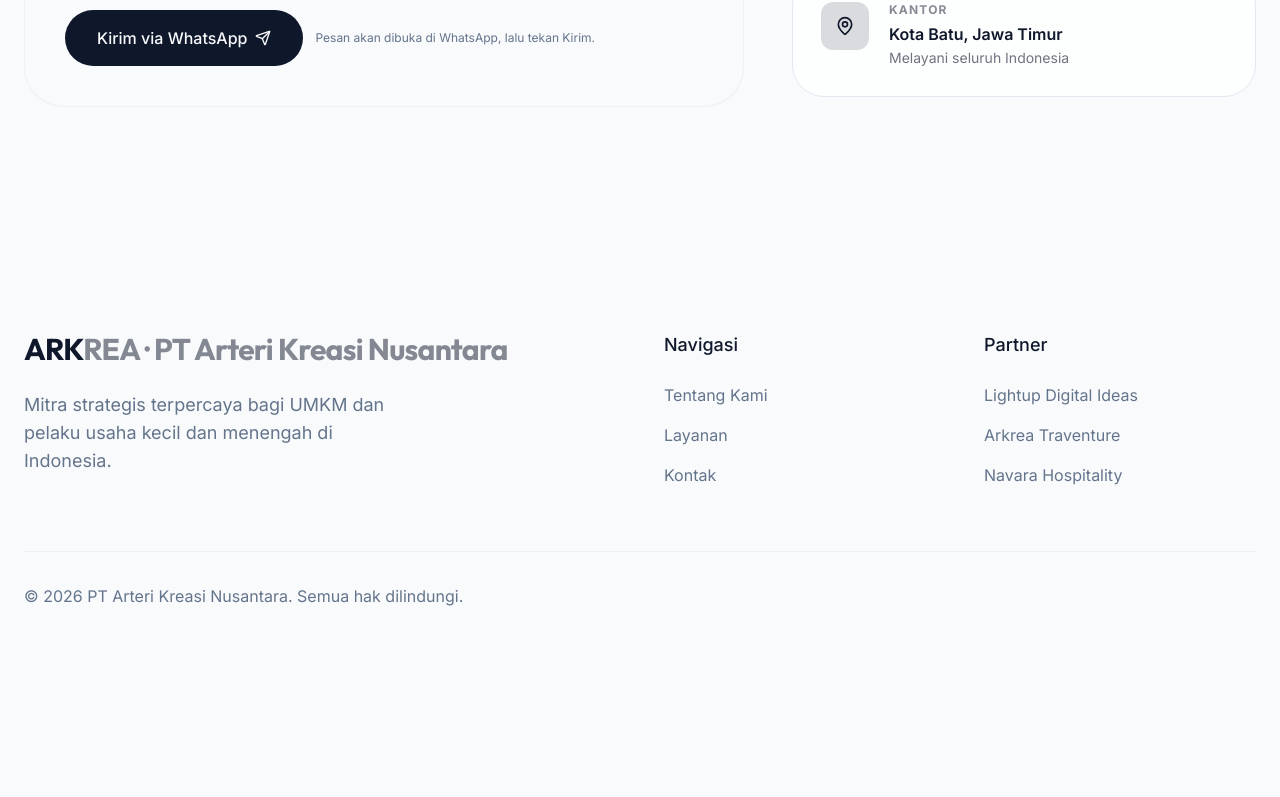
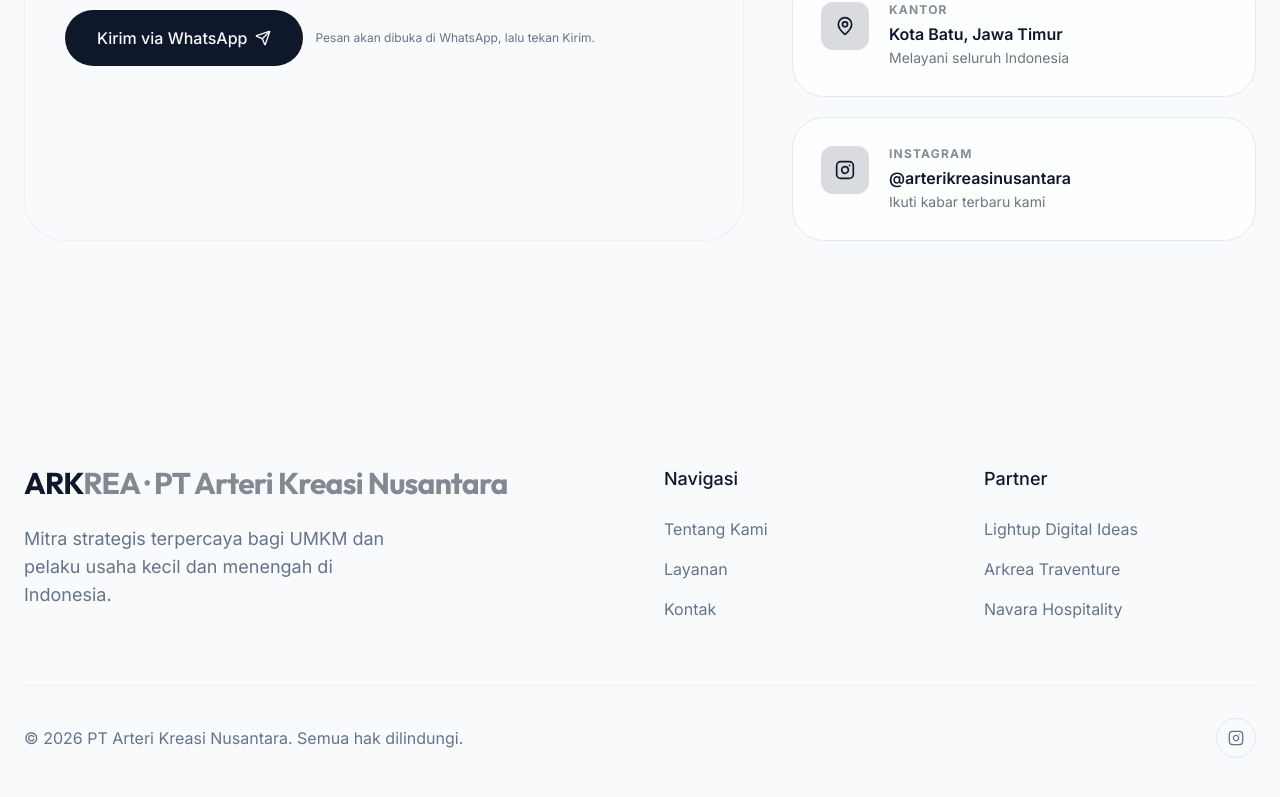
Before and after one commit to topik03/Arkrea, a React (Vite) app: page / in a window 1280 px wide. Shown: the part 9967-10764 px from the top of the page. Before the commit the page ends 10623 px from the top, so only its background shows below. Built offline with nearby package versions, Linux system fonts and the light colour scheme.

Commit message:
Add Instagram links for Arkrea and Traventure

```diff
--- a/src/App.tsx
+++ b/src/App.tsx
@@ -19,6 +19,7 @@
 import HotelNavara from './pages/HotelNavara';
 import OurProfile from './pages/OurProfile';
 import MobileMenu, { scrollAfterClose } from './components/MobileMenu';
+import InstagramIcon from './components/InstagramIcon';
 
 type PageType = 'home' | 'traventure' | 'navara' | 'profile';
 
@@ -102,6 +103,7 @@
 
 const DISCOVERY_SESSION = 'Sesi Diskusi Awal (45 menit)';
 const WHATSAPP_NUMBER = '6285692909283';
+const INSTAGRAM_URL = 'https://www.instagram.com/arterikreasinusantara/';
 
 const formatRupiah = (n: number) => `Rp${n.toLocaleString('id-ID')}`;
 
@@ -2373,6 +2375,14 @@
                     href: 'https://maps.app.goo.gl/fnjZN3ufFZc5YMtq6',
                     target: '_blank',
                   },
+                  {
+                    icon: InstagramIcon,
+                    label: 'Instagram',
+                    value: '@arterikreasinusantara',
+                    sub: 'Ikuti kabar terbaru kami',
+                    href: INSTAGRAM_URL,
+                    target: '_blank',
+                  },
                 ].map((info, i) => (
                   <motion.a
                     key={i}
@@ -2453,9 +2463,17 @@
               </div>
             </div>
 
-            {/* TODO: add LinkedIn / Instagram icons here once the real profile URLs are available */}
             <div className="pt-8 border-t border-border/50 text-muted-foreground flex flex-col md:flex-row justify-between items-center gap-4">
               <p>© {new Date().getFullYear()} PT Arteri Kreasi Nusantara. Semua hak dilindungi.</p>
+              <a
+                href={INSTAGRAM_URL}
+                target="_blank"
+                rel="noopener noreferrer"
+                aria-label="Instagram Arteri Kreasi Nusantara"
+                className="w-10 h-10 rounded-full border border-border flex items-center justify-center hover:text-primary hover:border-primary transition-colors"
+              >
+                <InstagramIcon className="w-4 h-4" />
+              </a>
             </div>
           </div>
         </footer>
--- /dev/null
+++ b/src/components/InstagramIcon.tsx
@@ -0,0 +1,20 @@
+// lucide-react 1.x dropped brand icons, so the Instagram glyph lives here in the same outline style.
+export default function InstagramIcon({ className }: { className?: string }) {
+  return (
+    <svg
+      xmlns="http://www.w3.org/2000/svg"
+      viewBox="0 0 24 24"
+      fill="none"
+      stroke="currentColor"
+      strokeWidth={2}
+      strokeLinecap="round"
+      strokeLinejoin="round"
+      className={className}
+      aria-hidden="true"
+    >
+      <rect x="2" y="2" width="20" height="20" rx="5" ry="5" />
+      <path d="M16 11.37A4 4 0 1 1 12.63 8 4 4 0 0 1 16 11.37z" />
+      <line x1="17.5" y1="6.5" x2="17.51" y2="6.5" />
+    </svg>
+  );
+}
--- a/src/pages/ArkreaTraveuture.tsx
+++ b/src/pages/ArkreaTraveuture.tsx
@@ -1,6 +1,7 @@
 import { useState, useEffect, useRef } from 'react';
 import { motion, useInView, useScroll, useTransform } from 'framer-motion';
 import { ArrowLeft, ArrowRight, ChevronDown, Phone, Mail, Globe, MapPin, ChevronRight } from 'lucide-react';
+import InstagramIcon from '../components/InstagramIcon';
 import bromoDrone from '../assets/foto/bromo-drone.webp';
 import bromoSunrise from '../assets/foto/bromo-sunrise.webp';
 import bromoGrupSpanduk from '../assets/foto/bromo-grup-spanduk.webp';
@@ -13,6 +14,8 @@
 import baliViewpoint from '../assets/foto/bali-viewpoint.webp';
 import baliCruise from '../assets/foto/bali-cruise.webp';
 import baliHotel from '../assets/foto/bali-hotel.webp';
+
+const INSTAGRAM_URL = 'https://www.instagram.com/arkreatraventure/';
 
 // ── Subtle curved-line texture overlay (matching reference image style)
 function DarkTexture({ opacity = 0.045, id = 'curvePattern' }: { opacity?: number; id?: string }) {
@@ -723,6 +726,7 @@
               {[
                 { icon: Phone, text: '+62 856 9290 9283', href: 'https://wa.me/6285692909283' },
                 { icon: Mail, text: 'traventure@arkrea.id', href: 'mailto:traventure@arkrea.id' },
+                { icon: InstagramIcon, text: '@arkreatraventure', href: INSTAGRAM_URL },
                 { icon: Globe, text: 'www.arkrea.id', href: '#' },
                 { icon: MapPin, text: 'Indonesia', href: '#' },
               ].map(c => (
@@ -803,6 +807,10 @@
             <div className="space-y-1.5 text-white/60 text-sm">
               <p>+62 856 9290 9283</p>
               <p>traventure@arkrea.id</p>
+              <a href={INSTAGRAM_URL} target="_blank" rel="noreferrer" className="flex items-center gap-1.5 hover:text-trv-sand transition-colors">
+                <InstagramIcon className="w-3.5 h-3.5" />
+                @arkreatraventure
+              </a>
             </div>
           </div>
 
```
